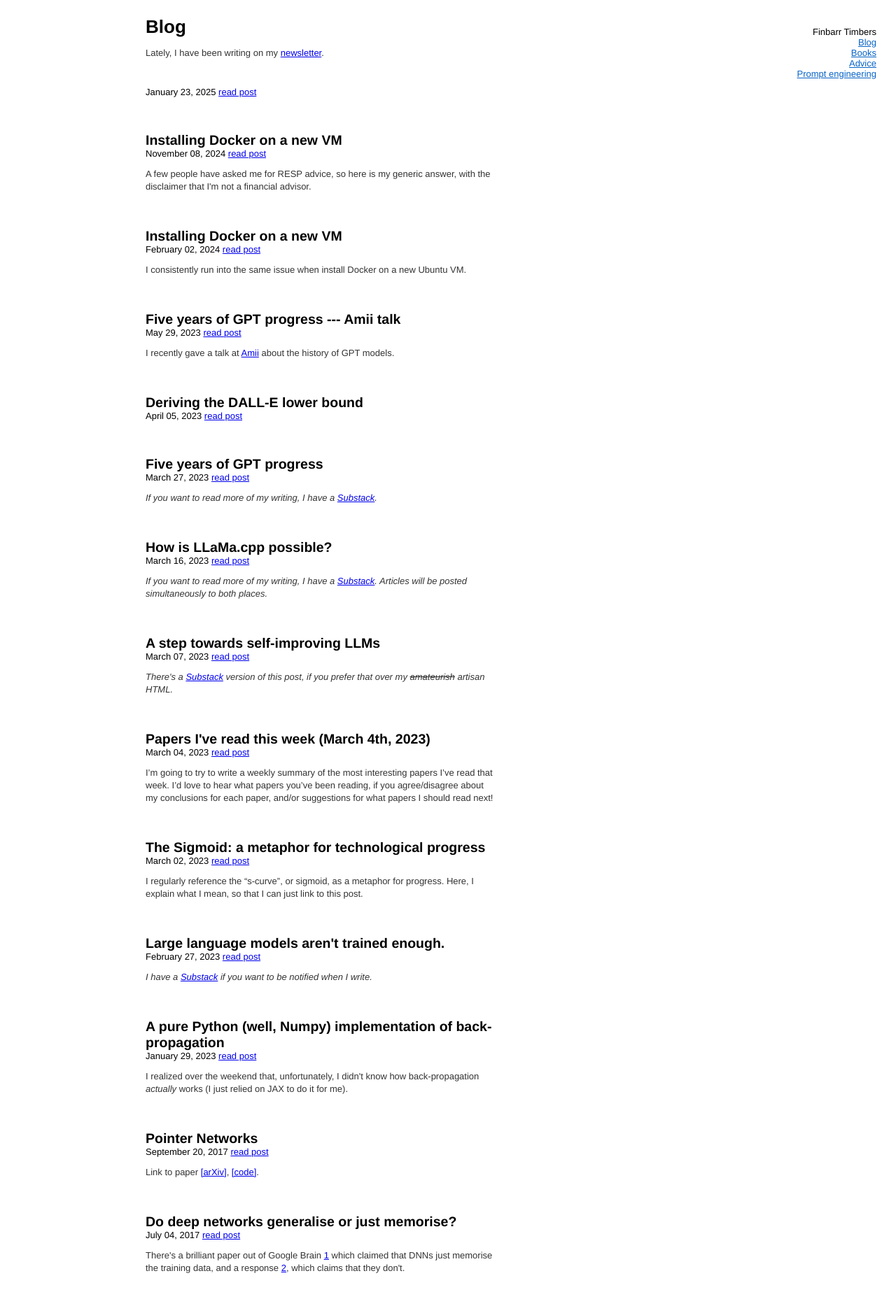
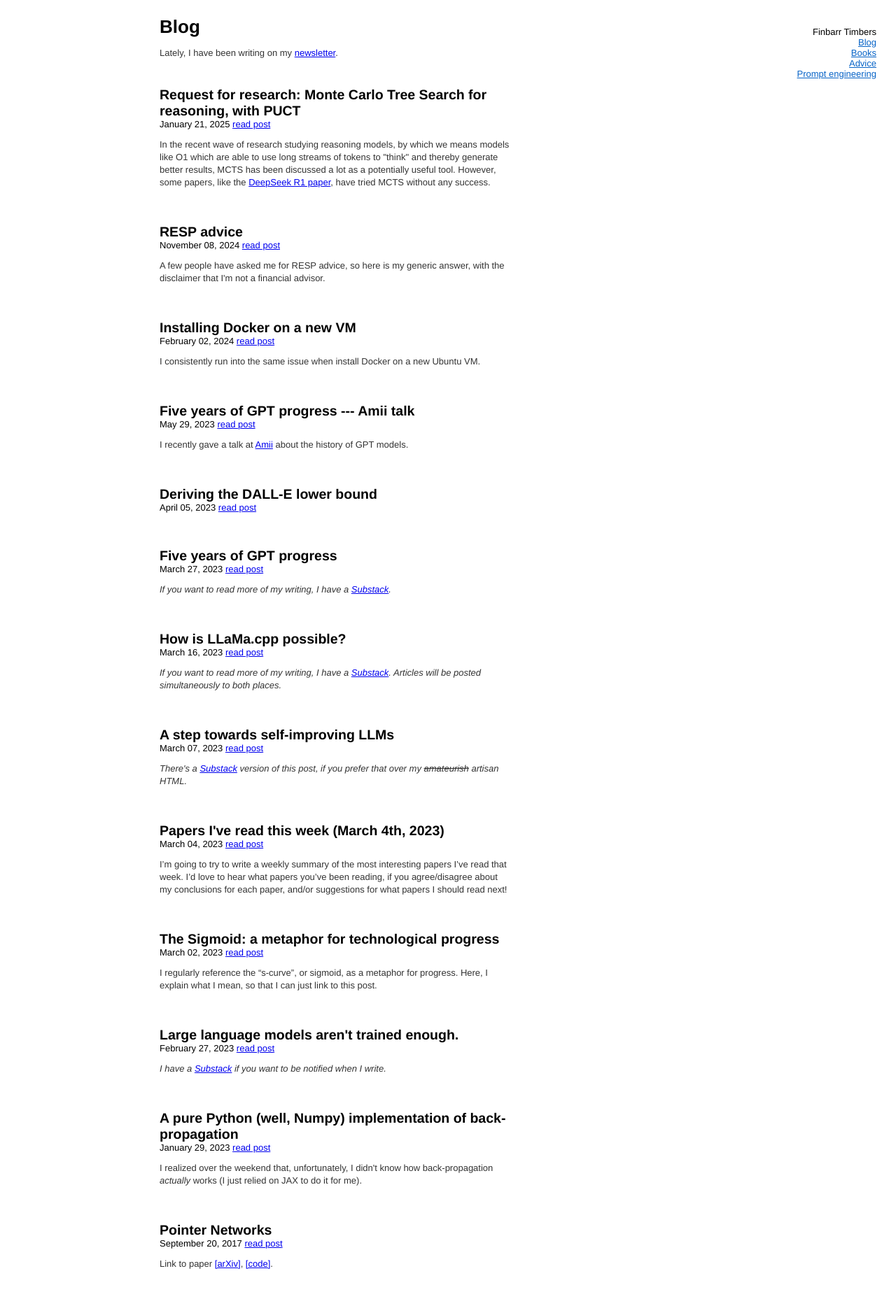
Before and after one commit to finbarrtimbers/finbarrtimbers.github.io, a Jekyll site: the page built from blog.html, in a window 1280 px wide. Shown: the top 1867 px of the page at 70% size. Built offline with Jekyll 4.4.1, drawn with Linux system fonts in a browser that asks for light colours.

```diff
--- a/_layouts/page.html
+++ b/_layouts/page.html
@@ -4,13 +4,12 @@
   <link rel="stylesheet" href="/static/style.css">
   <meta charset="utf-8">
   <title>
-    {% if page.title != "" %}
+    {% if page.title %}
       {{ page.title }}
     {% else %}
       Finbarr Timbers
     {% endif %}
   </title>
-</head>
   <!-- Google tag (gtag.js) -->
   <script async src="https://www.googletagmanager.com/gtag/js?id=G-ZBM24T0LEX"></script>
   <script>
--- a/_posts/2024-11-08-resp-advice.md
+++ b/_posts/2024-11-08-resp-advice.md
@@ -1,6 +1,6 @@
 ---
 layout: page
-title: Installing Docker on a new VM
+title: RESP advice
 articles: True
 math: False
 ---
--- a/static/style.css
+++ b/static/style.css
@@ -41,6 +41,9 @@ body {
 }
 
 #content {
+  max-width: 800px;
+  margin: 0 auto;
+  padding: 0 20px;
   margin-top: 15px;
   float: left;
   width: 500px;
```
Also changed, not shown: other parts of _layouts/page.html (+12 -2 lines), _posts/2025-01-21-request-for-research-puct.md (+1 -1 lines). Lines whose indentation alone changed are shown as unchanged.
